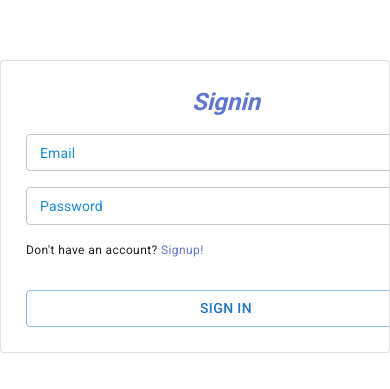
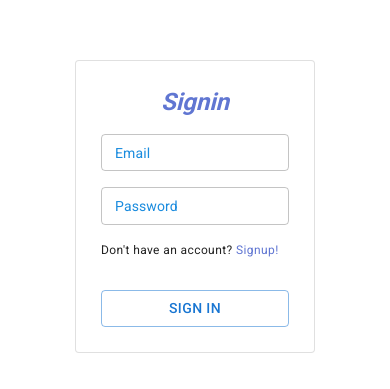
Before and after one commit to shivanshu2000/graphqlchat-frontend, a React (Create React App) app: page /login in a window 390 px wide. Shown: the part 131-520 px from the top of the page. Built offline with nearby package versions, Linux system fonts and the light colour scheme; no server answers.

Commit message:
responsive fixes

```diff
--- a/src/components/ChatBox.component.jsx
+++ b/src/components/ChatBox.component.jsx
@@ -77,7 +77,11 @@ const ChatBox = () => {
               height: '32px',
             }}
           />
-          <Typography sx={{ color: 'black', marginLeft: '9px' }} variant="h6">
+          <Typography
+            sx={{ color: 'black', marginLeft: '9px' }}
+            variant={matches ? 'subtitle2' : 'h6'}
+            ellipsis
+          >
             {name.split('-')[0]} {name.split('-')[1]}
           </Typography>
         </Toolbar>
--- a/src/components/Message.component.jsx
+++ b/src/components/Message.component.jsx
@@ -13,9 +13,9 @@ const Message = ({ message, date, direction = 'start' }) => {
           backgroundColor="white"
         >
           <Typography
+            variant="subtitle2"
             style={{ flexGrow: 1 }}
             marginRight="7px"
-            variant="subtitle2"
           >
             {message}
           </Typography>
--- a/src/components/SideBar.component.jsx
+++ b/src/components/SideBar.component.jsx
@@ -4,6 +4,7 @@ import {
   Stack,
   CircularProgress,
   Typography,
+  useMediaQuery,
 } from '@mui/material';
 import React from 'react';
 import LogoutIcon from '@mui/icons-material/Logout';
@@ -16,14 +17,20 @@ import { GET_USERS } from '../graphql/queries';
 const SideBar = () => {
   const navigate = useNavigate();
 
+  const matches = useMediaQuery('(max-width:480px)');
   const { loading, data, error } = useQuery(GET_USERS, {
     fetchPolicy: 'no-cache',
   });
 
   return (
-    <Box backgroundColor="#f7f7f7" height="96.7vh" width="250px" padding="10px">
+    <Box
+      backgroundColor="#f7f7f7"
+      height="96.7vh"
+      sx={matches ? { maxWidth: '250px' } : { width: '250px' }}
+      padding="10px"
+    >
       <Stack direction="row" justifyContent="space-between">
-        <Typography variant="h6">Chats</Typography>
+        <Typography variant={matches? "subtitle2" :"h6"}>Chats</Typography>
 
         <Box>
           <LogoutIcon
--- a/src/components/UserCard.component.jsx
+++ b/src/components/UserCard.component.jsx
@@ -1,9 +1,11 @@
-import { Avatar, Stack, Typography } from '@mui/material';
+import { Avatar, Stack, Typography, useMediaQuery } from '@mui/material';
 import React from 'react';
 import { useNavigate } from 'react-router-dom';
 
 const UserCard = ({ user }) => {
   const navigate = useNavigate();
+
+  const matches = useMediaQuery('(max-width:480px)');
 
   return (
     <Stack
@@ -18,8 +20,8 @@ const UserCard = ({ user }) => {
       <Avatar
         src={`https://avatars.dicebear.com/api/initials/${user.firstName}.svg`}
         sx={{
-          width: '32px',
-          height: '32px',
+          width: matches ? '24px' : '32px',
+          height: matches ? '24px' : '32px',
         }}
       />
       <Typography variant="subtitle2">
--- a/src/components/Welcome.component.jsx
+++ b/src/components/Welcome.component.jsx
@@ -4,7 +4,7 @@ import React from 'react';
 const Welcome = () => {
   return (
     <Stack flexGrow={1} justifyContent="center" alignItems="center">
-      <Typography variant="subtitle2">
+      <Typography variant="subtitle2" textAlign="center">
         Select a user to start a conversation with!
       </Typography>
     </Stack>
--- a/src/index.js
+++ b/src/index.js
@@ -10,12 +10,12 @@ import { GraphQLWsLink } from '@apollo/client/link/subscriptions';
 import { createClient } from 'graphql-ws';
 
 const httpLink = new HttpLink({
-  uri: 'https://graphql-chat-backend20.herokuapp.com/graphql',
+  uri: process.env.BACKEND_URL,
 });
 
 const wsLink = new GraphQLWsLink(
   createClient({
-    url: 'wss://graphql-chat-backend20.herokuapp.com/graphql',
+    url: process.env.WS_URL,
   })
 );
 
--- a/src/pages/Login.js
+++ b/src/pages/Login.js
@@ -1,5 +1,13 @@
 import React, { useState } from 'react';
-import { Box, Card, Stack, Alert, Typography, Button } from '@mui/material';
+import {
+  Box,
+  Card,
+  Stack,
+  Alert,
+  Typography,
+  Button,
+  useMediaQuery,
+} from '@mui/material';
 import { useMutation } from '@apollo/client';
 import { useNavigate, Navigate } from 'react-router-dom';
 
@@ -16,7 +24,7 @@ const Login = () => {
   const [loading, setLoading] = useState(false);
 
   const navigate = useNavigate();
-
+  const matches = useMediaQuery('(max-width:600px)');
   const [login] = useMutation(LOGIN, {
     onCompleted(data) {
       setLoading(false);
@@ -69,7 +77,11 @@ const Login = () => {
         }}
         variant="outlined"
       >
-        <Stack direction="column" spacing={2} sx={{ width: '400px' }}>
+        <Stack
+          direction="column"
+          spacing={2}
+          sx={matches ? { maxWidth: '600px' } : { width: '400px' }}
+        >
           <Typography
             fontStyle="italic"
             fontWeight="bold"
--- a/src/pages/Signup.js
+++ b/src/pages/Signup.js
@@ -7,6 +7,7 @@ import {
   Typography,
   Button,
   TextField,
+  useMediaQuery,
 } from '@mui/material';
 import { useMutation } from '@apollo/client';
 import { SIGNUP } from '../graphql/mutations';
@@ -48,6 +49,8 @@ const Signup = () => {
 
   const [loading, setLoading] = useState(false);
 
+
+  const matches = useMediaQuery('(max-width:600px)');
   const [signup, { data, _, error }] = useMutation(SIGNUP, {
     onCompleted(data) {
       console.log('completed');
@@ -118,7 +121,7 @@ const Signup = () => {
         }}
         variant="outlined"
       >
-        <Stack direction="column" spacing={2} sx={{ width: '400px' }}>
+        <Stack direction="column" spacing={2} sx={matches ? {maxWidth:'600px'}:{ width: '400px' }}>
           {!!signupError && <Alert severity="error">{signupError}</Alert>}
           <Typography
             fontStyle="italic"
```
